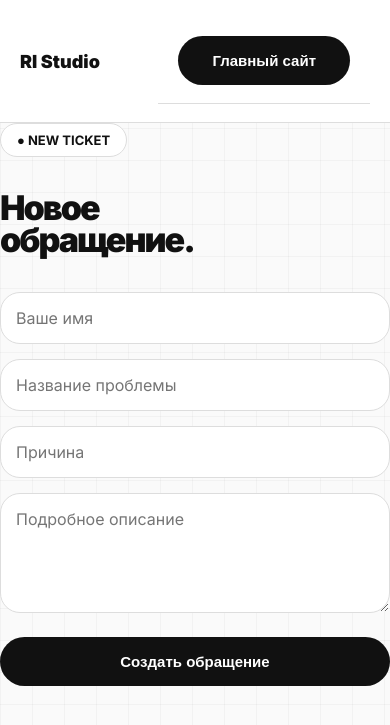
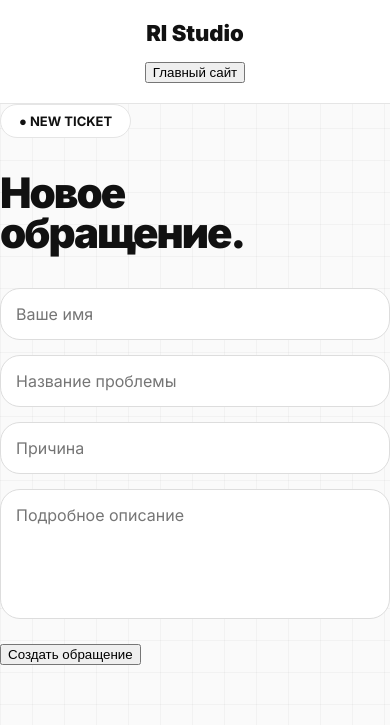
Before and after one commit to geminiappa/ri-studio-support, a Flask app: page /create in a window 390 px wide. Shown: the top 725 px of the page. Run offline with Flask 3, Linux system fonts and the light colour scheme; some libraries are stand-ins or nearby versions.

Commit message:
Update style.css

```diff
--- a/static/style.css
+++ b/static/style.css
@@ -1,71 +1,137 @@
 @import url('https://fonts.googleapis.com/css2?family=Inter:wght@400;500;600;700;800;900&display=swap');
+
+
+:root{
+    --bg:#fafafa;
+    --black:#111;
+    --gray:#666;
+    --border:#e5e5e5;
+    --card:#ffffff;
+}
+
+
 
 *{
     box-sizing:border-box;
 }
 
+
+
+html{
+    scroll-behavior:smooth;
+}
+
+
+
 body{
+
     margin:0;
+
     font-family:Inter,Arial,sans-serif;
-    color:#111;
-    background:#fafafa;
+
+    color:var(--black);
+
+    background:var(--bg);
+
 
     background-image:
     linear-gradient(#00000008 1px,transparent 1px),
     linear-gradient(90deg,#00000008 1px,transparent 1px);
 
     background-size:32px 32px;
-}
-
-
-/* HEADER */
-
-header,
-.nav{
-    height:72px;
-    background:#fff;
-    border-bottom:1px solid #ddd;
-
-    display:flex;
-    align-items:center;
-    justify-content:space-between;
-
-    padding:0 70px;
-}
-
-
-.logo{
-    font-size:20px;
-    font-weight:900;
-}
-
-
-
-/* CONTAINER */
-
-.container{
-
-    max-width:1200px;
-    margin:auto;
-    padding:70px 40px;
 
 }
 
 
 
-/* BADGE */
+/* =====================
+ HEADER
+===================== */
+
+
+.header{
+
+
+    height:80px;
+
+    display:flex;
+
+    align-items:center;
+
+    justify-content:space-between;
+
+
+    padding:0 70px;
+
+
+    background:white;
+
+    border-bottom:1px solid var(--border);
+
+
+}
+
+
+
+.logo{
+
+    font-size:22px;
+
+    font-weight:900;
+
+}
+
+
+
+.header-actions{
+
+    display:flex;
+
+    gap:12px;
+
+}
+
+
+
+
+
+/* =====================
+ CONTAINER
+===================== */
+
+
+.container{
+
+
+    max-width:1200px;
+
+    margin:auto;
+
+
+    padding:70px 40px;
+
+
+}
+
+
+
+/* =====================
+ TEXT
+===================== */
+
 
 .badge{
 
+
     display:inline-flex;
 
-    padding:8px 16px;
+    padding:8px 18px;
+
+    border-radius:999px;
 
     background:white;
 
-    border:1px solid #ddd;
-
-    border-radius:50px;
+    border:1px solid var(--border);
 
     font-size:13px;
 
@@ -75,12 +141,10 @@
 
 
 
-/* TITLE */
+h1{
 
 
-h1{
-
-    font-size:78px;
+    font-size:76px;
 
     line-height:.95;
 
@@ -88,16 +152,21 @@
 
     font-weight:900;
 
+
     margin:35px 0;
+
 
 }
 
 
+
 h2{
+
 
     font-size:38px;
 
     font-weight:900;
+
 
 }
 
@@ -105,19 +174,27 @@
 
 p{
 
+
+    color:var(--gray);
+
     font-size:18px;
 
-    color:#666;
+    line-height:1.5;
+
 
 }
 
 
 
-/* BUTTONS */
 
-button,
-.btn,
-a.btn{
+
+/* =====================
+ BUTTONS
+===================== */
+
+
+.btn{
+
 
     display:inline-flex;
 
@@ -125,125 +202,28 @@
 
     justify-content:center;
 
-    gap:8px;
+
+    padding:16px 32px;
+
+
+    border-radius:999px;
 
 
     background:#111;
 
     color:white;
 
-    border:none;
 
+    text-decoration:none;
 
-    padding:16px 34px;
-
-
-    border-radius:999px;
-
-
-    font-size:15px;
 
     font-weight:800;
 
 
-    text-decoration:none;
+    border:none;
 
 
     cursor:pointer;
-
-
-    transition:.25s ease;
-
-}
-
-
-
-button:hover,
-.btn:hover,
-a.btn:hover{
-
-    transform:translateY(-4px);
-
-    box-shadow:0 15px 30px #0003;
-
-}
-
-
-
-
-.btn-light{
-
-    background:white;
-
-    color:#111;
-
-    border:1px solid #ddd;
-
-}
-
-
-
-
-/* CARDS */
-
-.card{
-
-    background:white;
-
-    border:1px solid #ddd;
-
-    border-radius:32px;
-
-    padding:35px;
-
-
-    box-shadow:0 20px 50px #00000008;
-
-
-}
-
-
-
-.card:hover{
-
-    transform:translateY(-5px);
-
-    transition:.3s;
-
-}
-
-
-
-/* SUPPORT BLOCK */
-
-
-.support-card{
-
-    max-width:500px;
-
-    margin-top:50px;
-
-}
-
-
-
-
-/* TICKETS */
-
-
-.ticket-card{
-
-
-    background:white;
-
-    border:1px solid #ddd;
-
-    border-radius:30px;
-
-
-    padding:35px;
-
-    margin:20px 0;
 
 
     transition:.25s;
@@ -253,9 +233,42 @@
 
 
 
-.ticket-card:hover{
+.btn:hover{
 
-    transform:translateY(-5px);
+
+    transform:translateY(-4px);
+
+    box-shadow:0 15px 35px #0003;
+
+
+}
+
+
+
+
+.btn-light{
+
+
+    background:white;
+
+    color:#111;
+
+    border:1px solid var(--border);
+
+
+}
+
+
+
+.actions{
+
+
+    display:flex;
+
+    gap:15px;
+
+    margin-top:35px;
+
 
 }
 
@@ -263,16 +276,184 @@
 
 
 
-/* CHAT */
+/* =====================
+ CARDS
+===================== */
+
+
+.card{
+
+
+    background:white;
+
+
+    border:1px solid var(--border);
+
+
+    border-radius:32px;
+
+
+    padding:35px;
+
+
+    box-shadow:0 20px 60px #00000008;
+
+
+}
+
+
+
+.card:hover{
+
+
+    transform:translateY(-5px);
+
+    transition:.25s;
+
+
+}
+
+
+
+
+.support-card{
+
+
+    max-width:550px;
+
+    margin-top:60px;
+
+
+}
+
+
+
+
+
+/* =====================
+ FORMS
+===================== */
+
+
+input,
+textarea,
+select{
+
+
+    width:100%;
+
+
+    padding:16px;
+
+
+    border-radius:18px;
+
+
+    border:1px solid var(--border);
+
+
+    font-family:inherit;
+
+
+    font-size:16px;
+
+
+}
+
+
+
+textarea{
+
+
+    min-height:130px;
+
+    resize:none;
+
+
+}
+
+
+
+
+/* =====================
+ TICKETS
+===================== */
+
+
+.ticket{
+
+
+    background:white;
+
+
+    border:1px solid var(--border);
+
+
+    border-radius:28px;
+
+
+    padding:30px;
+
+
+    margin-bottom:20px;
+
+
+    transition:.25s;
+
+
+}
+
+
+
+.ticket:hover{
+
+
+    transform:translateY(-4px);
+
+
+}
+
+
+
+.ticket-title{
+
+
+    font-size:28px;
+
+    font-weight:900;
+
+
+}
+
+
+
+
+.status{
+
+
+    font-weight:800;
+
+
+}
+
+
+
+
+
+/* =====================
+ CHAT
+===================== */
 
 
 .chat{
+
 
     display:flex;
 
     flex-direction:column;
 
-    gap:15px;
+    gap:14px;
+
 
 }
 
@@ -284,7 +465,7 @@
     max-width:70%;
 
 
-    padding:16px 20px;
+    padding:15px 20px;
 
 
     border-radius:22px;
@@ -299,11 +480,14 @@
 
 .message.user{
 
+
     align-self:flex-end;
+
 
     background:#111;
 
     color:white;
+
 
 }
 
@@ -311,7 +495,9 @@
 
 .message.admin{
 
+
     align-self:flex-start;
+
 
 }
 
@@ -319,31 +505,167 @@
 
 .message.system{
 
+
     align-self:center;
 
-    background:#ddd;
+    font-size:14px;
 
 }
 
 
 
 
-textarea,
-input{
+
+/* =====================
+ ADMIN
+===================== */
+
+
+.admin-grid{
+
+
+    display:grid;
+
+    grid-template-columns:repeat(2,1fr);
+
+
+    gap:20px;
+
+
+}
+
+
+
+.admin-box{
+
+
+    background:white;
+
+
+    border:1px solid var(--border);
+
+
+    border-radius:30px;
+
+
+    padding:30px;
+
+
+}
+
+
+
+
+/* =====================
+ ANIMATION
+===================== */
+
+
+.fade{
+
+
+    animation:fade .5s ease;
+
+
+}
+
+
+
+@keyframes fade{
+
+
+from{
+
+    opacity:0;
+
+    transform:translateY(20px);
+
+}
+
+
+to{
+
+    opacity:1;
+
+    transform:none;
+
+}
+
+
+}
+
+
+
+
+/* =====================
+ MOBILE
+===================== */
+
+
+@media(max-width:768px){
+
+
+.header{
+
+
+    height:auto;
+
+
+    padding:20px;
+
+
+    flex-direction:column;
+
+    gap:15px;
+
+
+}
+
+
+
+.header-actions{
 
 
     width:100%;
 
-    padding:16px;
+}
 
 
-    border-radius:18px;
+
+.container{
 
 
-    border:1px solid #ddd;
+    padding:40px 15px;
 
 
-    font-family:inherit;
+}
+
+
+
+h1{
+
+
+    font-size:42px;
+
+    letter-spacing:-2px;
+
+
+}
+
+
+
+h2{
+
+
+    font-size:28px;
+
+
+}
+
+
+
+p{
+
 
     font-size:16px;
 
@@ -352,93 +674,53 @@
 
 
 
+.actions{
 
 
-/* ADMIN */
+    flex-direction:column;
 
-.admin-card{
-
-    background:white;
-
-    border:1px solid #ddd;
-
-    border-radius:30px;
-
-    padding:30px;
 
 }
 
 
 
+.btn{
 
 
-/* MOBILE */
+    width:100%;
 
-
-@media(max-width:768px){
-
-
-header,
-.nav{
-
-    height:auto;
-
-    padding:18px 20px;
 
 }
 
 
 
-.container{
+.card{
 
-    padding:35px 15px;
+
+    padding:22px;
+
+    border-radius:22px;
+
 
 }
 
 
 
-h1{
+.ticket{
 
-    font-size:42px;
 
-    letter-spacing:-2px;
+    padding:22px;
+
 
 }
 
 
 
-h2{
-
-    font-size:28px;
-
-}
+.admin-grid{
 
 
+    grid-template-columns:1fr;
 
-p{
-
-    font-size:16px;
-
-}
-
-
-
-button,
-.btn,
-a.btn{
-
-    width:100%;
-
-}
-
-
-
-.card,
-.ticket-card{
-
-    padding:22px;
-
-    border-radius:22px;
 
 }
 
@@ -446,31 +728,11 @@
 
 .message{
 
+
     max-width:90%;
+
 
 }
 
 
 }
-
-
-
-/* маленькие телефоны */
-
-@media(max-width:420px){
-
-
-h1{
-
-    font-size:34px;
-
-}
-
-
-.logo{
-
-    font-size:18px;
-
-}
-
-}
```
